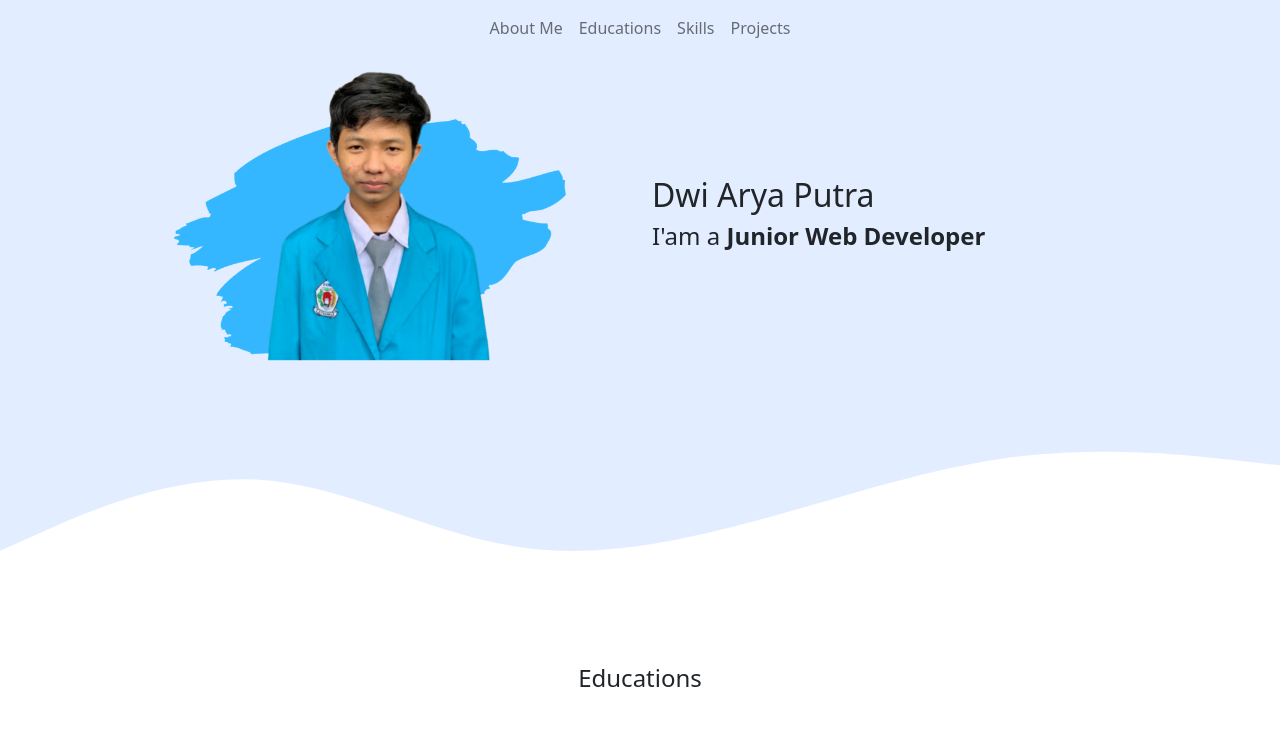
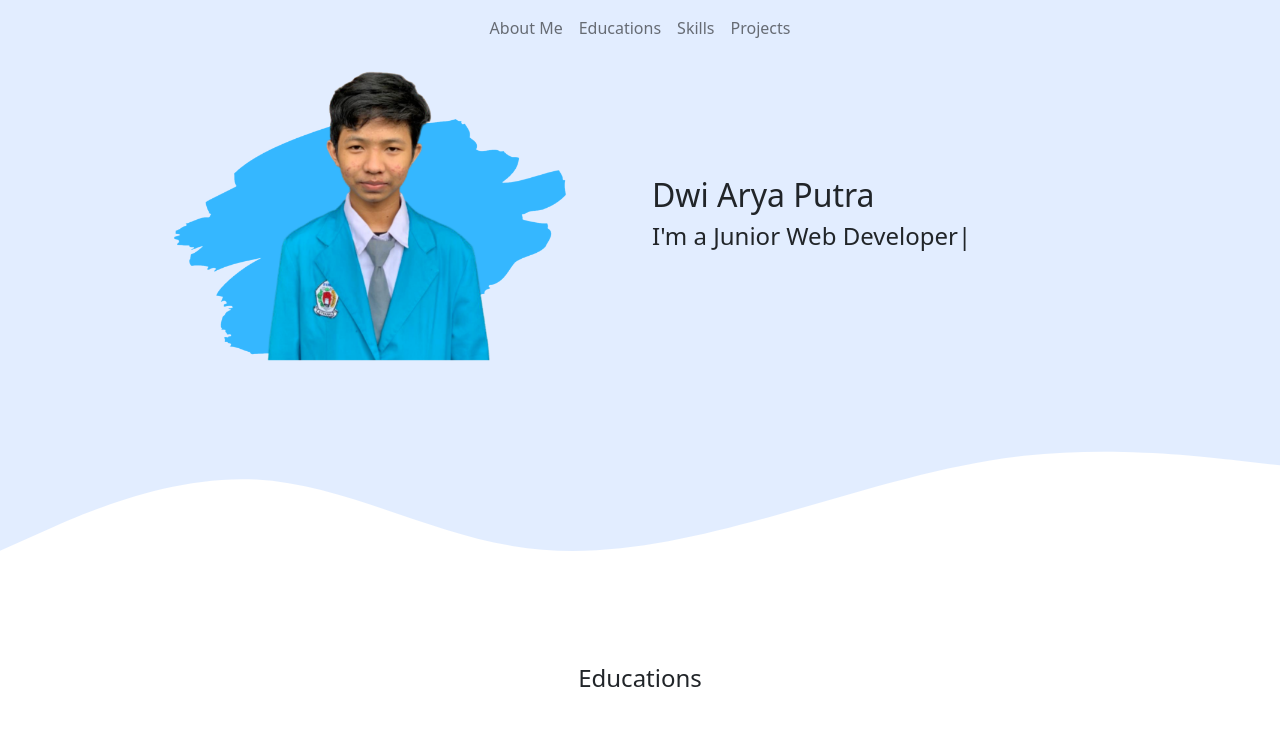
Before and after one commit to dwiarya1104/dwiarya1104.github.io, a plain HTML site: page index.html in a window 1280 px wide. Shown: the top 738 px of the page. Drawn offline with nearby package versions, Linux system fonts and the light colour scheme.

Commit message:
typewriter

```diff
--- a/index.html
+++ b/index.html
@@ -67,9 +67,7 @@
               class="desk justify-content-center col-lg-6 col-md-6 col-sm-12"
             >
               <h2>Dwi Arya Putra</h2>
-              <h4>
-                I'am a <span class="jurusan"><b>Junior Web Developer</b></span>
-              </h4>
+              <h4>I'm a <span class="jurusan"></span></h4>
             </div>
           </div>
         </div>
@@ -338,6 +336,15 @@
       </div>
     </footer>
 
+    <script src="https://cdn.jsdelivr.net/npm/typed.js@2.0.12"></script>
+    <script>
+      var typed = new Typed(".jurusan", {
+        strings: ["Junior Web Developer"],
+        typeSpeed: 150,
+        backSpeed: 150,
+        loop: true,
+      });
+    </script>
     <script
       src="https://cdn.jsdelivr.net/npm/bootstrap@5.2.0/dist/js/bootstrap.bundle.min.js"
       integrity="sha384-A3rJD856KowSb7dwlZdYEkO39Gagi7vIsF0jrRAoQmDKKtQBHUuLZ9AsSv4jD4Xa"
```
